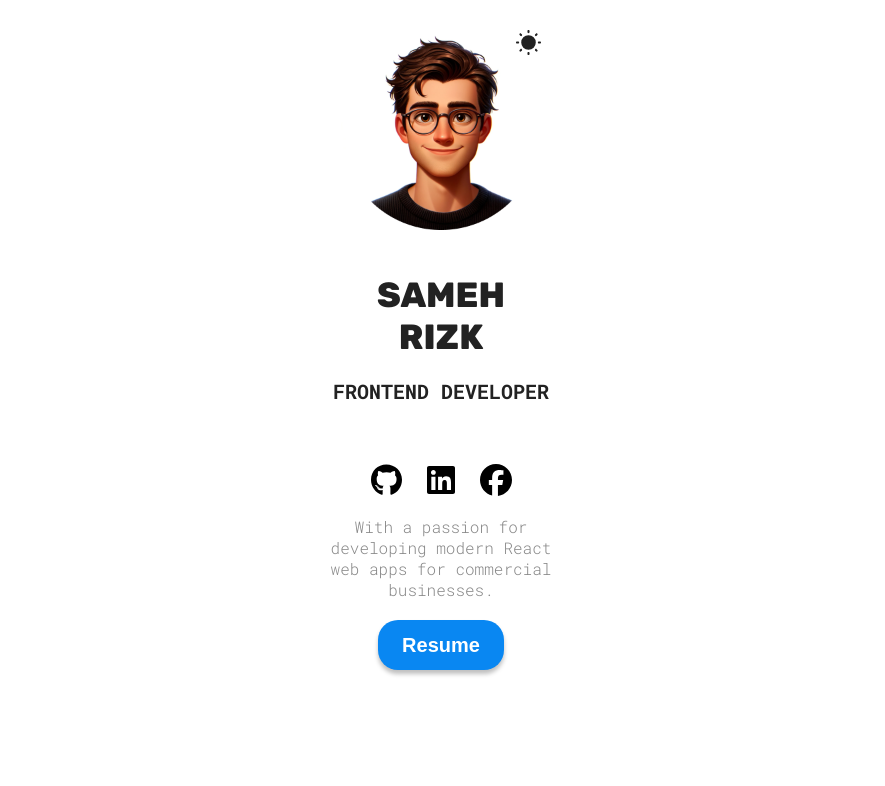
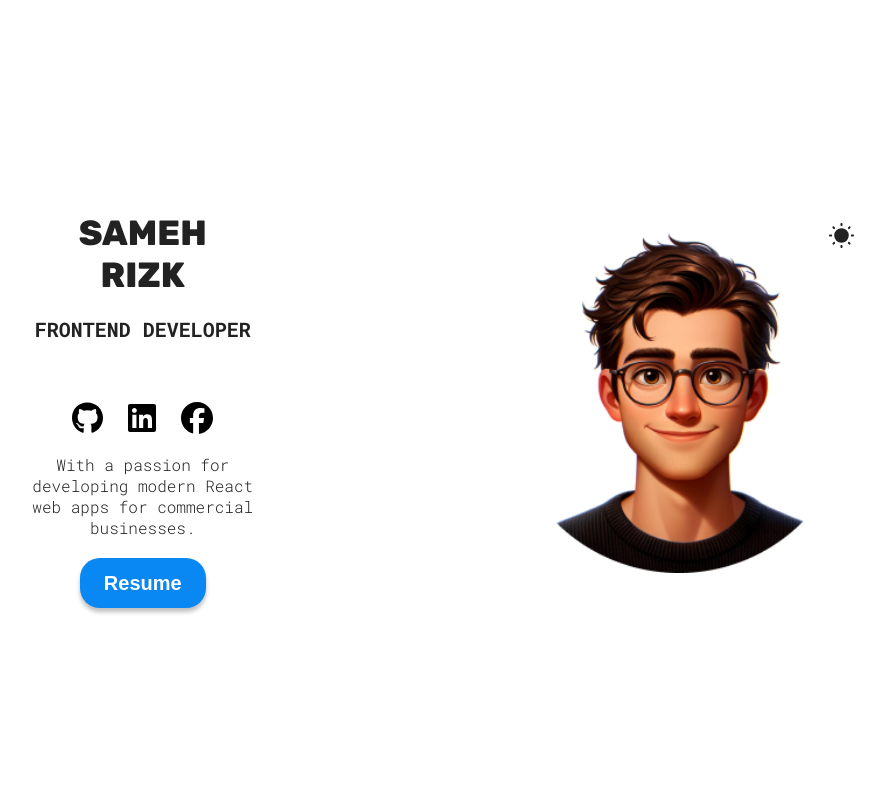
Before and after one commit to SamRizk194/Portfolio, a React (Vite) app: page / in a window 1280 px wide. Shown: the top 786 px of the page, without its empty margins (199-1084 px from the left). Built offline with nearby package versions, Linux system fonts and the light colour scheme.

Commit message:
modifing the view of hero sec

```diff
--- a/src/Components/Hero/Hero.css
+++ b/src/Components/Hero/Hero.css
@@ -1,18 +1,18 @@
-.container {
+.containerr {
   display: flex;
   flex-direction: column;
   justify-content: center;
-  align-items: center;
   gap: 20px;
   text-align: center;
-  margin-top: 30px;
+  height: 100dvh;
+  min-height: 500px;
 }
 
 .hero {
   max-width: 200px;
 }
 
-.container span {
+.containerr span {
   display: flex;
   gap: 25px;
   justify-content: center;
@@ -77,3 +77,23 @@ button:active {
   gap: 20px;
   padding-top: 20px;
 }
+
+@media (min-width: 800px) {
+  .containerr {
+    flex-direction: row-reverse;
+    align-items: center;
+    justify-content: space-evenly;
+  }
+
+  .containerr .hero {
+    max-width: 350px;
+    width: 350px;
+  }
+}
+
+@media (min-width: 1400px) {
+  .containerr .hero {
+    max-width: 400px;
+    width: 400px;
+  }
+}
--- a/src/Components/Hero/Hero.jsx
+++ b/src/Components/Hero/Hero.jsx
@@ -15,10 +15,9 @@ function Hero() {
   const { theme, toggleTheme } = useTheme();
 
   return (
-    <section className="container">
+    <section className="containerr">
       <div className="colorModeContainer">
         <img src={heroImg} className="hero" alt="img" />
-
         <img
           src={theme === "light" ? sunIcon : moonIcon}
           className="colorMode"
```
